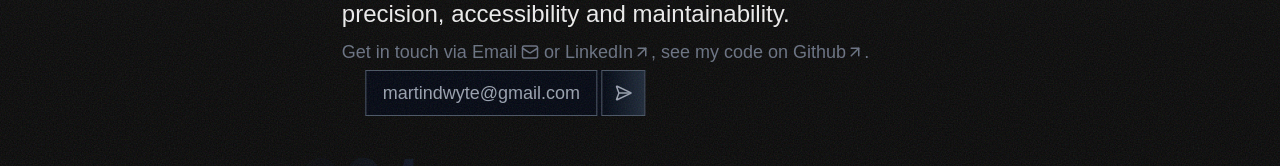
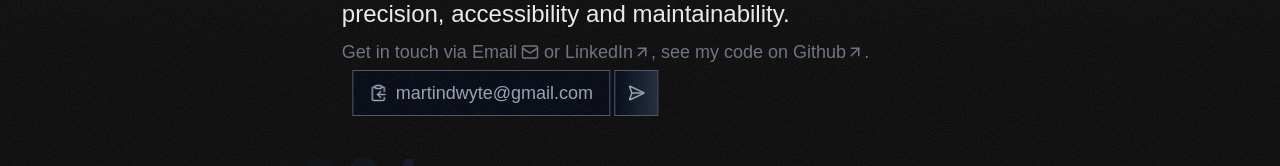
Before and after one commit to Dwyte/xandermartinez.com, a Next.js app: page / in a window 1280 px wide. Both pictures are taken after a click on the button "Email". Shown: the part 234-400 px from the top of the page. Built offline with nearby package versions, Linux system fonts and the light colour scheme; a web font is replaced by a local one.

Commit message:
feat: add direct copy button to email-link

```diff
--- a/app/components/email-link/email-link.tsx
+++ b/app/components/email-link/email-link.tsx
@@ -1,7 +1,7 @@
 "use client";
 
 import React, { useEffect, useRef, useState } from "react";
-import { Mail, SendHorizonal } from "lucide-react";
+import { CheckCheck, ClipboardCopy, Mail, SendHorizonal } from "lucide-react";
 import clsx from "clsx";
 
 import { EMAIL } from "@/app/constants";
@@ -14,12 +14,30 @@ function isMouseEventWithinRect(ev: MouseEvent, rect: DOMRect) {
 
 export function EmailLink() {
   const buttonRef = useRef<HTMLButtonElement | null>(null);
-  const previewRef = useRef<HTMLElement | null>(null);
+  const previewRef = useRef<HTMLDivElement | null>(null);
 
   const [isActive, setIsActive] = useState(false);
   const [isPreviewMounted, setIsPreviewMounted] = useState(false);
 
+  const [isCopied, setIsCopied] = useState(false);
+
   const previewTimeout = useRef<number>(0);
+  const copyTimeout = useRef<number>(0);
+
+  async function handleCopyEmail(
+    event: React.MouseEvent<HTMLButtonElement, MouseEvent>
+  ) {
+    try {
+      setIsCopied(false);
+      await navigator.clipboard.writeText(EMAIL);
+      setIsCopied(true);
+
+      clearTimeout(copyTimeout.current);
+      copyTimeout.current = window.setTimeout(() => setIsCopied(false), 2000);
+    } catch {
+      console.error("Failed to copy email.");
+    }
+  }
 
   function hidePreview() {
     setIsActive(false);
@@ -77,11 +95,30 @@ export function EmailLink() {
               : "translate-y-[-10%] opacity-0"
           )}
         >
-          <span className="px-4 py-2 border-gray-600 border-1 mr-1 hover:border-gray-300 hover:text-gray-300">
+          <button
+            onClick={handleCopyEmail}
+            className="px-4 py-2 border-gray-600 border-1 mr-1 hover:border-gray-300 hover:text-gray-300 flex items-center gap-2 cursor-pointer"
+          >
+            {isCopied ? (
+              <CheckCheck
+                stroke="currentColor"
+                strokeWidth={2}
+                width="1em"
+                className="fade-in"
+              />
+            ) : (
+              <ClipboardCopy
+                stroke="currentColor"
+                strokeWidth={2}
+                width="1em"
+                className="fade-in"
+              />
+            )}
             {EMAIL}
-          </span>
+          </button>
           <a
             href={`mailto:${EMAIL}`}
+            target="_blank"
             className="flex items-center px-3 py-2 border-1 border-gray-600 bg-gradient-to-r from-gray-950 to-gray-800 cursor-pointer hover:border-gray-300 hover:text-gray-200"
           >
             <SendHorizonal stroke="currentColor" width="1em" strokeWidth={2} />
```
